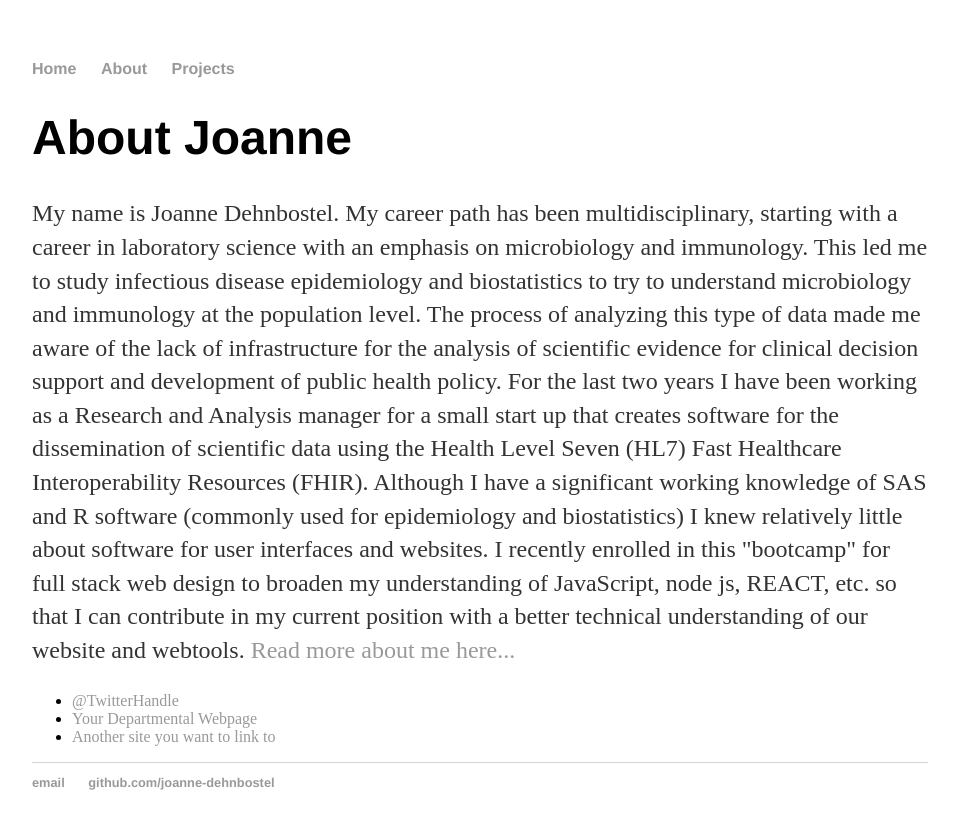
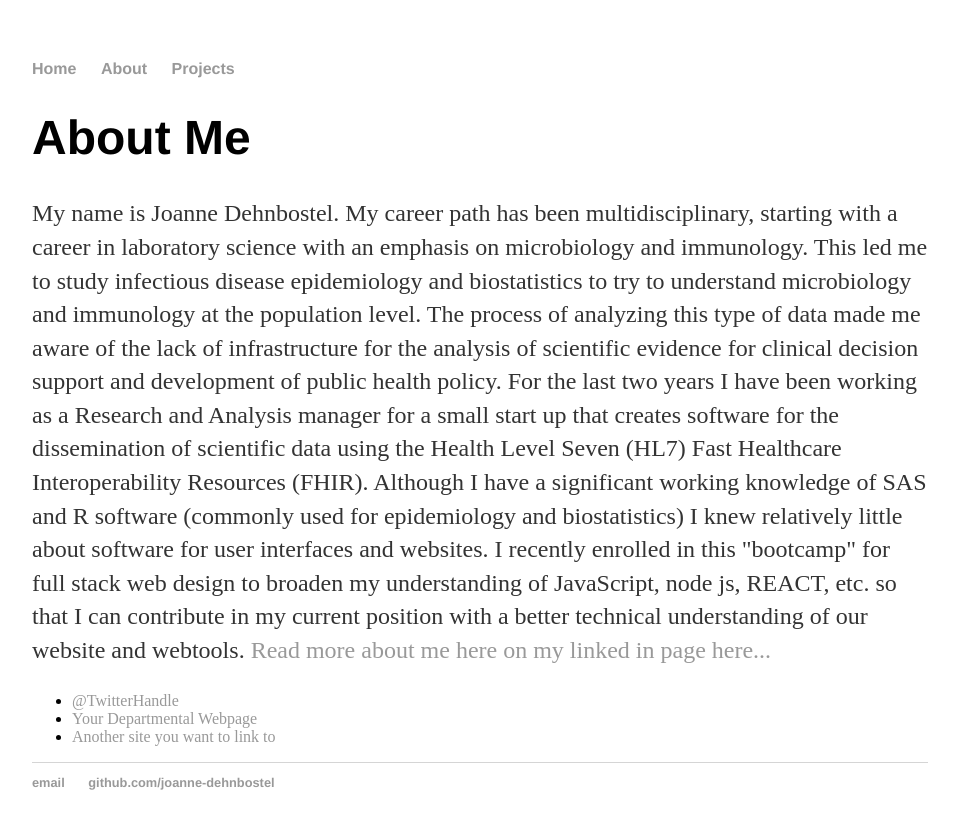
Before and after one commit to joanne-dehnbostel/joanne-dehnbostel.github.io, a Jekyll site: the page built from about/index.html, in a window 1280 px wide. Shown: the top 829 px of the page, without its empty margins (160-1119 px from the left). Built offline with Jekyll 4.4.1, drawn with Linux system fonts in a browser that asks for light colours.

Commit message:
Update index.html

```diff
--- a/about/index.html
+++ b/about/index.html
@@ -4,14 +4,14 @@ title: About Joanne Dehnbostel
 ---
 
 		<div class="about">
-			<h1>About Joanne</h1>
+			<h1>About Me</h1>
 			<p>My name is Joanne Dehnbostel. My career path has been multidisciplinary, starting with a career in laboratory science with an emphasis on microbiology and immunology.
 		This led me to study infectious disease epidemiology and biostatistics to try to understand microbiology and immunology at the population level.
 		The process of analyzing this type of data made me aware of the lack of infrastructure for the analysis of scientific evidence for clinical decision support and development of public health policy.
 		For the last two years I have been working as a Research and Analysis manager for a small start up that creates software for the dissemination of scientific data using the Health Level Seven (HL7) Fast Healthcare Interoperability Resources (FHIR).
 		Although I have a significant working knowledge of SAS and R software (commonly used for epidemiology and biostatistics) I knew relatively little about software for user interfaces and websites.
 		I recently enrolled in this "bootcamp" for full stack web design to broaden my understanding of JavaScript, node js, REACT, etc. so that I can contribute in my current position with a better technical understanding of our website and webtools.
-		<em> </em> <a href="/about">Read more about me here...</a>
+		<em> </em> <a href="/about">Read more about me here on my linked in page here...</a>
 	</p>
 </div><!-- /.blurb -->
 </p>
```
